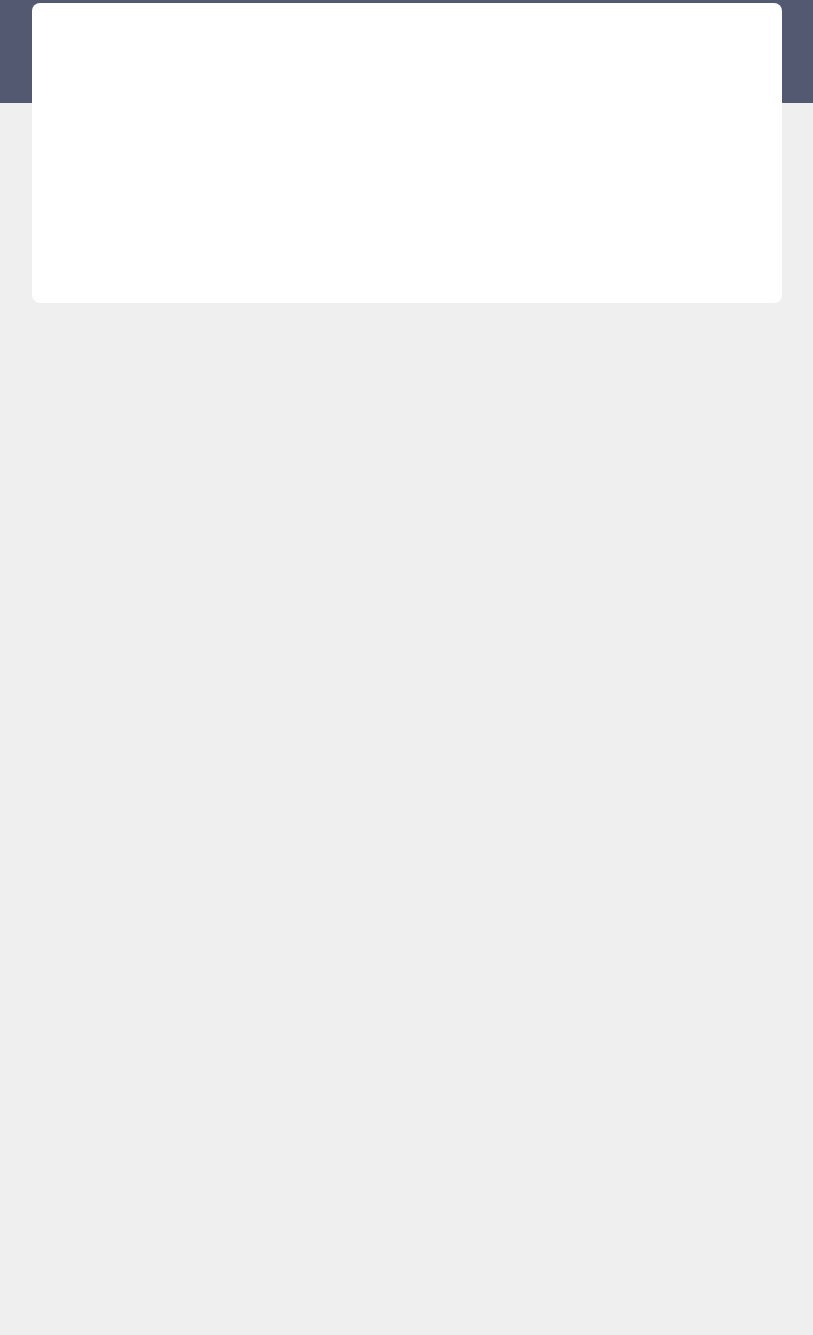
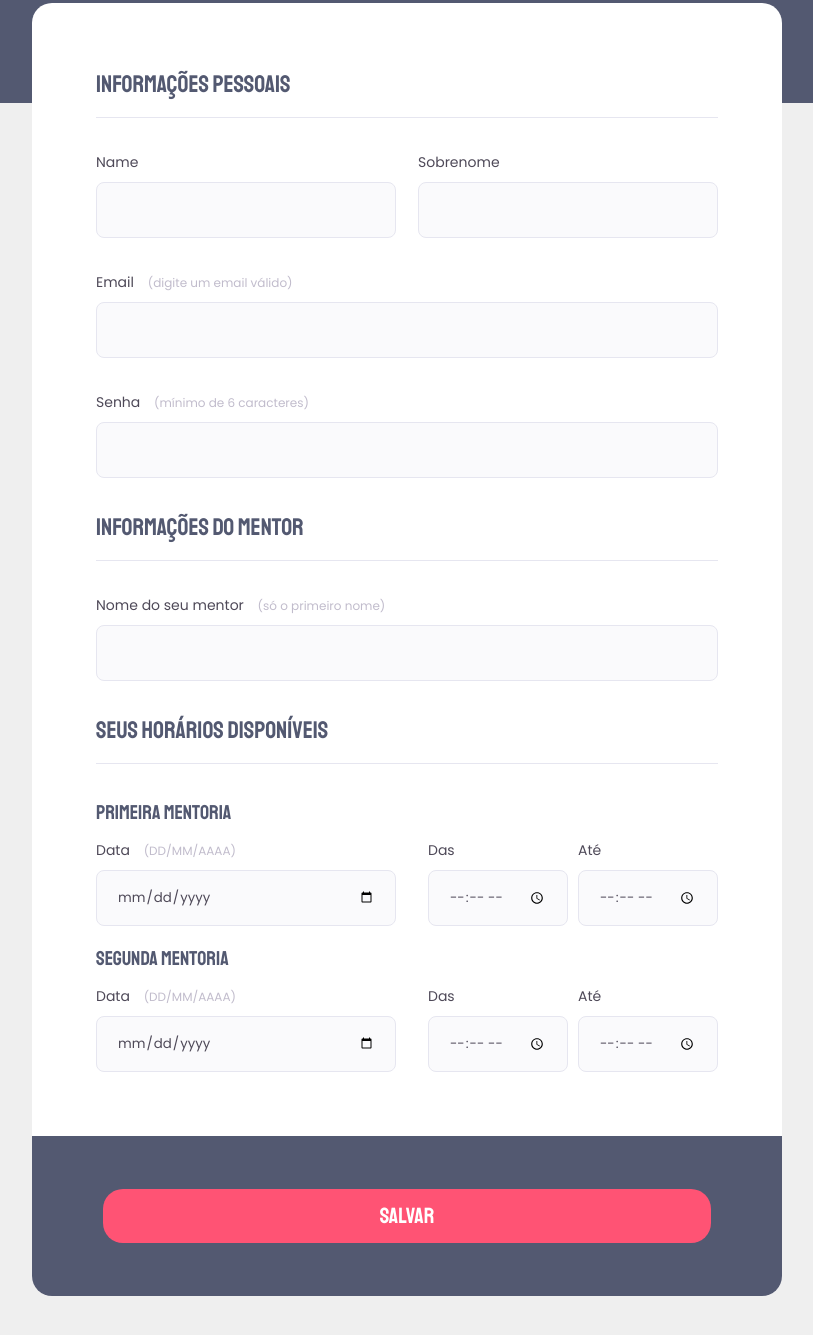
Before and after one commit to Italo-Chiaradia/desafio-03-explorer, a plain HTML site: page index.html in a window 1280 px wide. Shown: the part 333-1668 px from the top of the page, without its empty margins (233-1046 px from the left). Before the commit the page ends 800 px from the top, so only its background shows below. Drawn offline with Linux system fonts and the light colour scheme.

Commit message:
final changes

```diff
--- a/index.html
+++ b/index.html
@@ -17,7 +17,84 @@
       <p>Preencha o formulário abaixo para agendar a sua mentoria</p>
     </header>
     <form action="">
+      <fieldset>
+        <legend>Informações pessoais</legend>
+        <div class="col-2">
+          <div class="input-wrapper">
+            <label for="mentorship-name">Name</label>
+            <input type="text" id="mentorship-name">
+          </div>
+          <div class="input-wrapper">
+            <label for="mentorship-surname">Sobrenome</label>
+            <input type="text" id="mentorship-surname">
+          </div>
+        </div>
+        <div class="input-wrapper">
+          <label for="email">Email <span>(digite um email válido)</span></label>
+          <input type="email" id="email">
+        </div>
+        <div class="input-wrapper">
+          <label for="psw">Senha <span>(mínimo de 6 caracteres)</span></label>
+          <input type="password" id="psw">
+        </div>
+      </fieldset>
 
+      <fieldset>
+        <legend>Informações do mentor</legend>
+        <div class="input-wrapper">
+          <label for="mentorname">Nome do seu mentor <span>(só o primeiro nome)</span></label>
+          <input type="text" id="mentorname">
+        </div>
+      </fieldset>
+
+      <fieldset>
+        <legend>Seus horários disponíveis</legend>
+        <div class="input-group">
+          <fieldset>
+            <legend class="sub-legend">Primeira mentoria</legend>
+            <div class="col-3">
+              <div class="input-wrapper">
+                <label for="first-date">Data <span>(DD/MM/AAAA)</span></label>
+                <input type="date" id="first-date">
+              </div>
+              <div class="col-2">
+                <div class="input-wrapper">
+                  <label for="first-begin">Das</label>
+                  <input type="time" id="first-begin">
+                </div>
+                <div class="input-wrapper">
+                  <label for="first-end">Até</label>
+                  <input type="time" id="first-end">
+                </div>
+              </div>
+            </div>
+          </fieldset>
+          <fieldset>
+            <legend class="sub-legend">Segunda mentoria</legend>
+            <div class="col-3">
+              <div class="input-wrapper">
+                <label for="first-date">Data <span>(DD/MM/AAAA)</span></label>
+                <input type="date" id="first-date">
+              </div>
+              <div class="col-2">
+                <div class="input-wrapper">
+                  <label for="first-begin">Das</label>
+                  <input type="time" id="first-begin">
+                </div>
+                <div class="input-wrapper">
+                  <label for="first-end">Até</label>
+                  <input type="time" id="first-end">
+                </div>
+              </div>
+            </div>
+          </fieldset>
+        </div>
+
+      </fieldset>
+
+      <footer>
+        <input type="submit" id="submit-btn" value="Salvar">
+      </footer>
     </form>
   </div>
 </body>
--- a/style.css
+++ b/style.css
@@ -3,10 +3,14 @@
   padding: 0;
   box-sizing: border-box;
 }
+body, input {
+  font-family: 'Poppins', sans-serif;
+  color: #4E4958;
+}
 body {
-  font-family: 'Poppins', sans-serif;
   background-color: #EFEFEF;
 }
+/*'Header' da página*/
 body::before {
   content: '';
   display: block;
@@ -39,7 +43,113 @@ header p {
 form {
   background-color: #FFFFFF;
   width: 100%;
-  height: 300px;
+  border-radius: 20px;
+  margin-top: 58px;
+  padding: 64px 64px 224px;
+  display: flex;
+  flex-direction: column;
+  gap: 32px; /* Distância dos fieldsets */
+  position: relative;
+}
+/*fieldset*/
+fieldset {
+  border: none;
+}
+fieldset legend {
+  font-family: 'Staatliches', sans-serif;
+  font-size: 24px;
+  line-height: 34px;
+  color: #535971;
+  border-bottom: 1px solid #E6E6F0;
+  padding-bottom: 16px;
+  width: 100%;
+}
+fieldset .sub-legend {
+  font-size: 20px;
+  padding-bottom: 8px;
+  border: 0;
+}
+fieldset .sub-legend + .input-wrapper {
+  margin-top: 0;
+}
+/*input wrapper*/
+.input-wrapper {
+  display: flex;
+  flex-direction: column;
+  gap: 8px;
+  margin-top: 32px;
+}
+.input-wrapper input {
+  height: 56px;
   border-radius: 8px;
-  margin-top: 58px;
+  border: 1px solid #E6E6F0;
+  background-color: #FAFAFC;
+  padding: 0 20px;
 }
+.input-wrapper label {
+  font-size: 14px;
+  line-height: 24px;
+  color: #4E4958;
+}
+.input-wrapper label span {
+  font-size: 12px;
+  line-height: 20px;
+  color: #C1BCCC;
+  margin-left: 10px;
+}
+.col-2 {
+  display: flex;
+  gap: 22px;
+}
+.col-2 > div{
+  flex: 1;
+}
+.col-3 {
+  display: flex;
+  gap: 32px;
+}
+.col-3 > div:first-child {
+  width: 300px;
+}
+.col-3  .input-wrapper  {
+  margin-top: 0;
+}
+.col-3 .col-2 {
+  gap: 10px;
+}
+.col-3 .col-2 > div {
+  width: 140px;
+}
+.input-group {
+  display: flex;
+  flex-direction: column;
+  gap: 16px;
+  margin-top: 32px;
+}
+/*footer*/
+footer {
+  position: absolute;
+  bottom: 0;
+  left: 0;
+  height: 160px;
+  background-color: #535971;
+  border-radius: 0px 0px 20px 20px;
+  width: 100%;
+  display: flex;
+  flex-direction: column;
+  padding: 53px 71px;
+}
+#submit-btn {
+  font-family: 'Staatliches', sans-serif;
+  font-size: 22px;
+  line-height: 26px;
+  height: 56px;
+  border-radius: 20px;
+  border: none;
+  cursor: pointer;
+  color: #fff;
+  background-color: #FF5374;
+}
+#submit-btn:hover {
+  background-color: #b93c55;
+}
```
